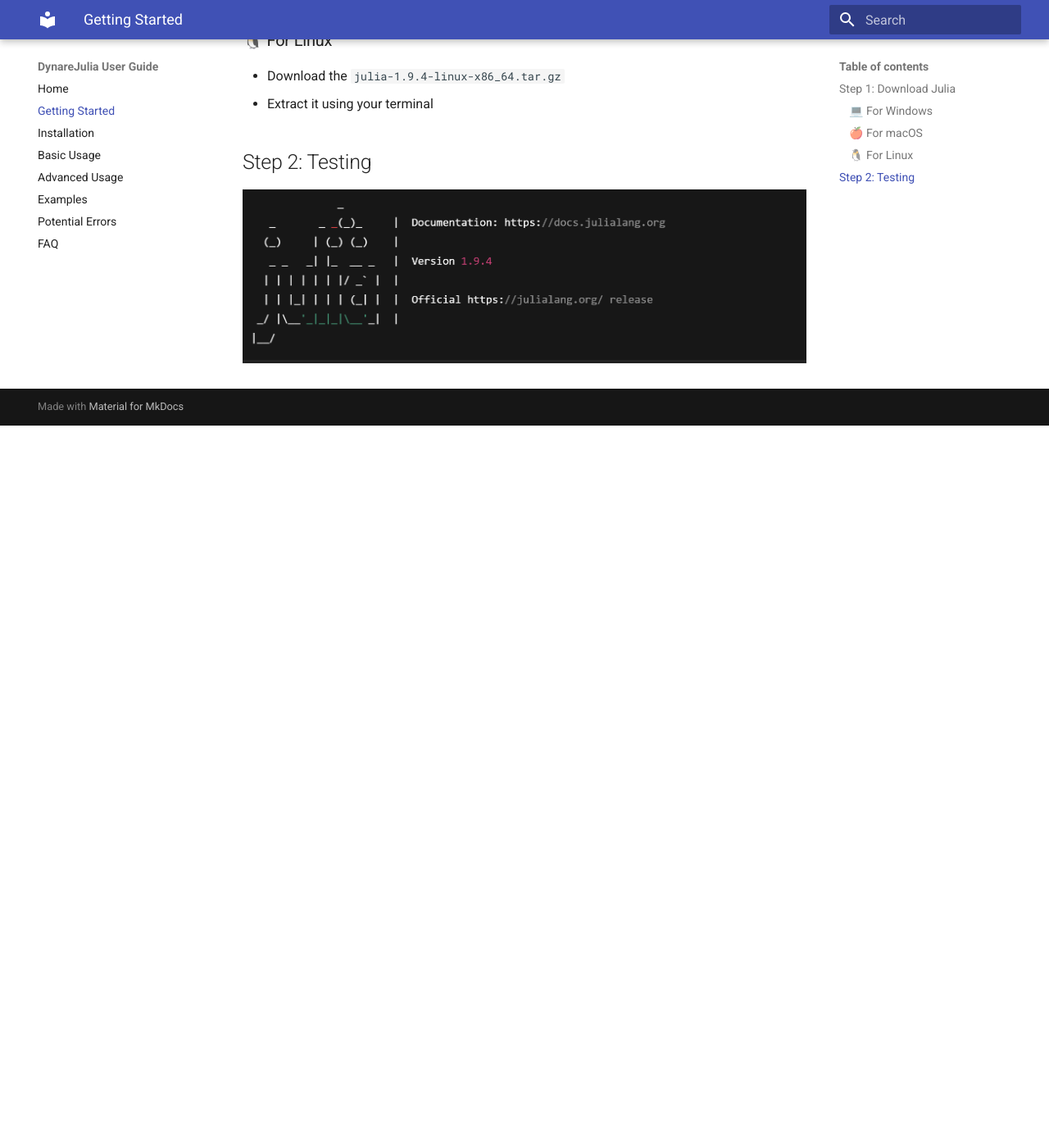
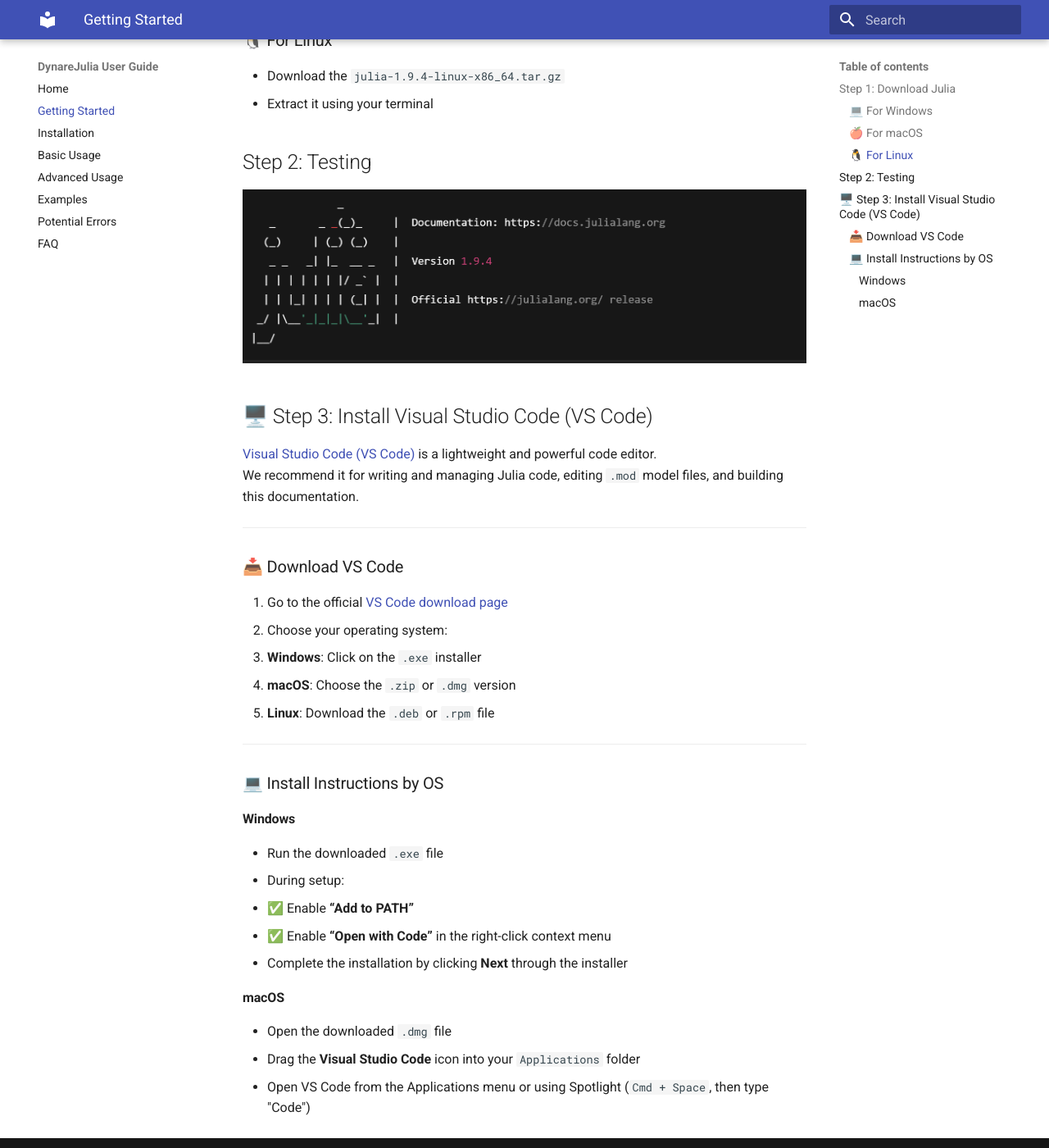
Before and after one commit to AsyaKostanyan/DynareJulia-User-Guide, an MkDocs documentation site: the page built from docs/getting-started.md, in a window 1280 px wide and 1400 px high, scrolled down 887 px. Shown: the whole window at 82% size. Built offline with MkDocs 1.6.1 and Material for MkDocs 9.7.7, drawn with Linux system fonts in a browser that asks for light colours; before the commit the page ends 1406 px from its top, so only the background shows below that.

Commit message:
Add parts on installing VSCode

```diff
--- a/docs/getting-started.md
+++ b/docs/getting-started.md
@@ -35,3 +35,37 @@
 ## Step 2: Testing
 
 ![Julia 1.9.4 Download Section](julia.png)
+
+
+## 🖥️ Step 3: Install Visual Studio Code (VS Code)
+
+[Visual Studio Code (VS Code)](https://code.visualstudio.com/) is a lightweight and powerful code editor.
+We recommend it for writing and managing Julia code, editing `.mod` model files, and building this documentation.
+
+---
+
+### 📥 Download VS Code
+
+1. Go to the official [VS Code download page](https://code.visualstudio.com/Download)
+2. Choose your operating system:
+   - **Windows**: Click on the `.exe` installer
+   - **macOS**: Choose the `.zip` or `.dmg` version
+   - **Linux**: Download the `.deb` or `.rpm` file
+
+---
+
+### 💻 Install Instructions by OS
+
+#### Windows
+
+- Run the downloaded `.exe` file
+- During setup:
+  - ✅ Enable **“Add to PATH”**
+  - ✅ Enable **“Open with Code”** in the right-click context menu
+- Complete the installation by clicking **Next** through the installer
+
+#### macOS
+
+- Open the downloaded `.dmg` file
+- Drag the **Visual Studio Code** icon into your `Applications` folder
+- Open VS Code from the Applications menu or using Spotlight (`Cmd + Space`, then type "Code")
```
